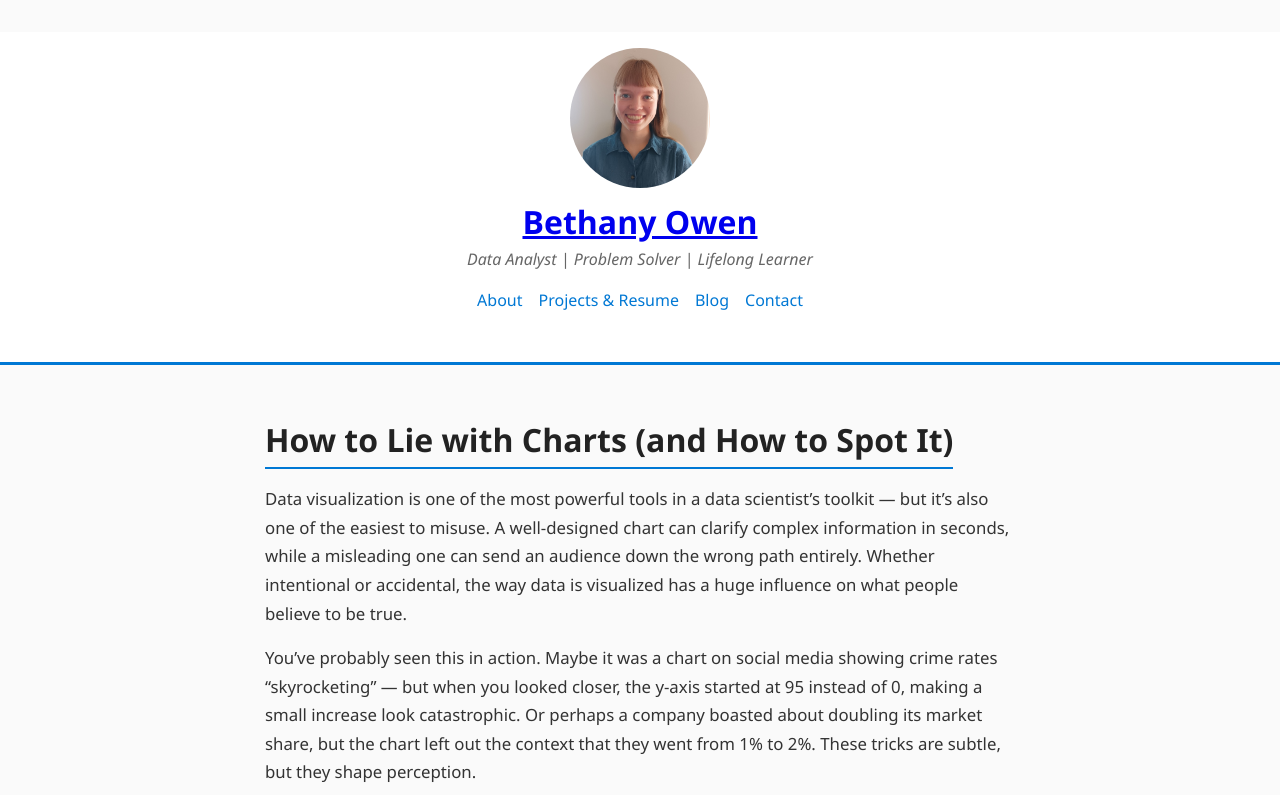
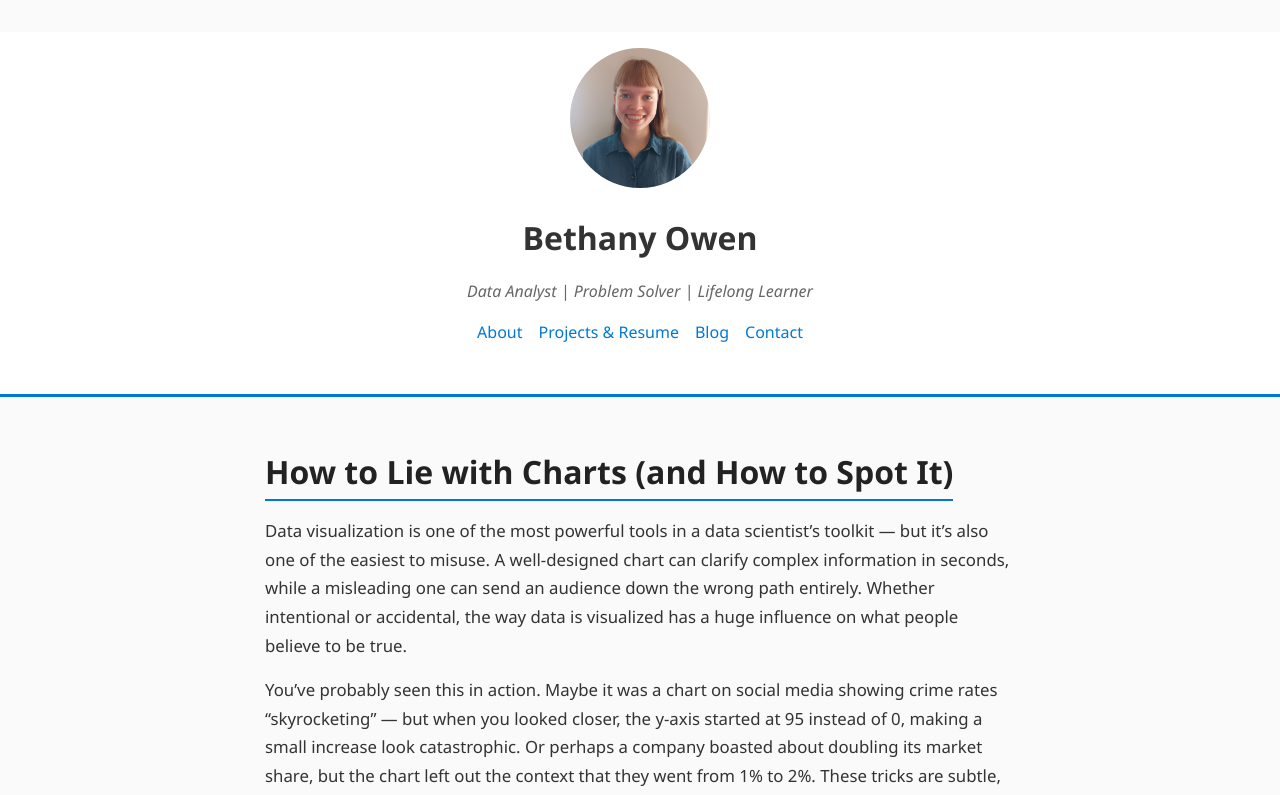
Before and after one commit to pinkbcb/pinkbcb.github.io, a plain HTML site: page docs/how-to-lie-with-charts.html in a window 1280 px wide. Shown: the top 795 px of the page. Drawn offline with Linux system fonts and the light colour scheme.

Commit message:
Update style.css

```diff
--- a/docs/style.css
+++ b/docs/style.css
@@ -266,3 +266,22 @@ footer a {
 .read-more:hover {
   text-decoration: underline;
 }
+
+
+h1 {
+  font-size: 2rem;
+  font-weight: bold;
+  color: #333;
+  margin: 1rem 0;
+}
+
+h1 a {
+  color: inherit;
+  text-decoration: none;
+}
+
+h1 a:hover,
+h1 a:focus {
+  text-decoration: none;
+  color: inherit;
+}
```
